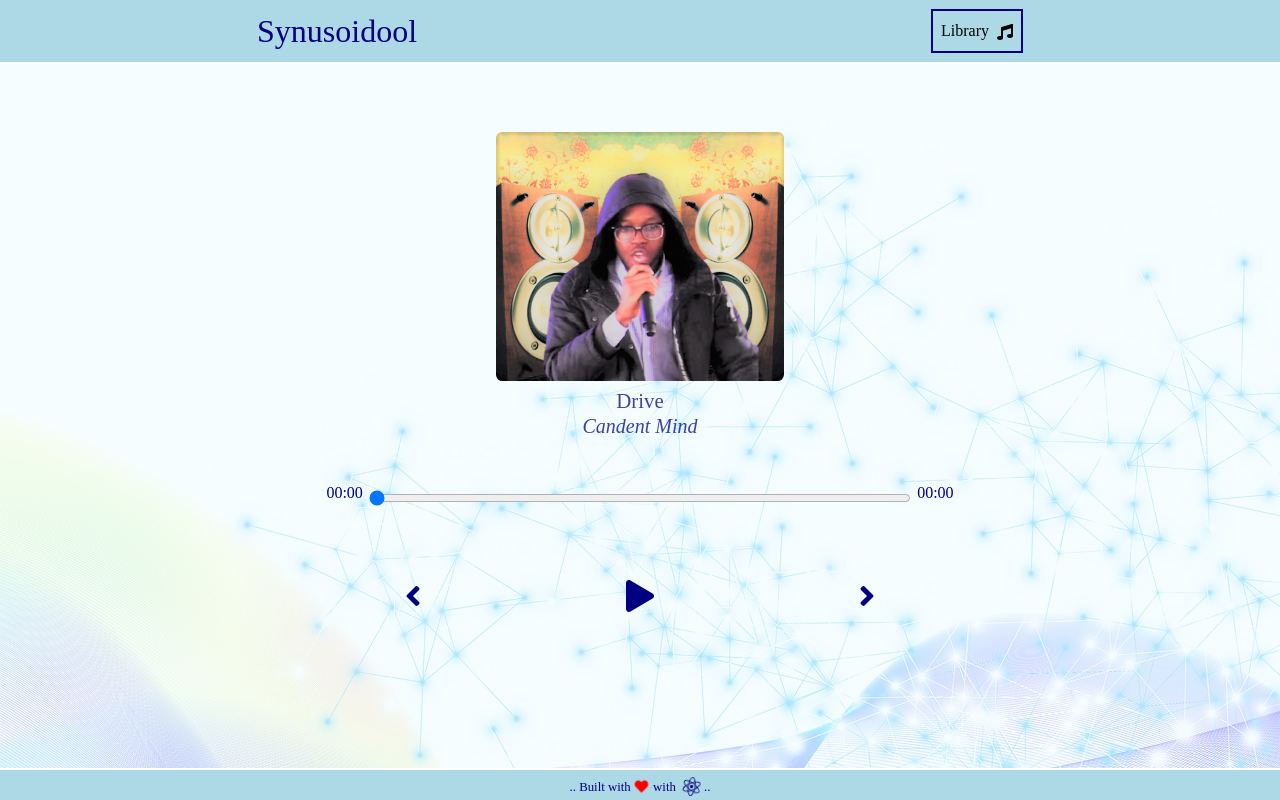
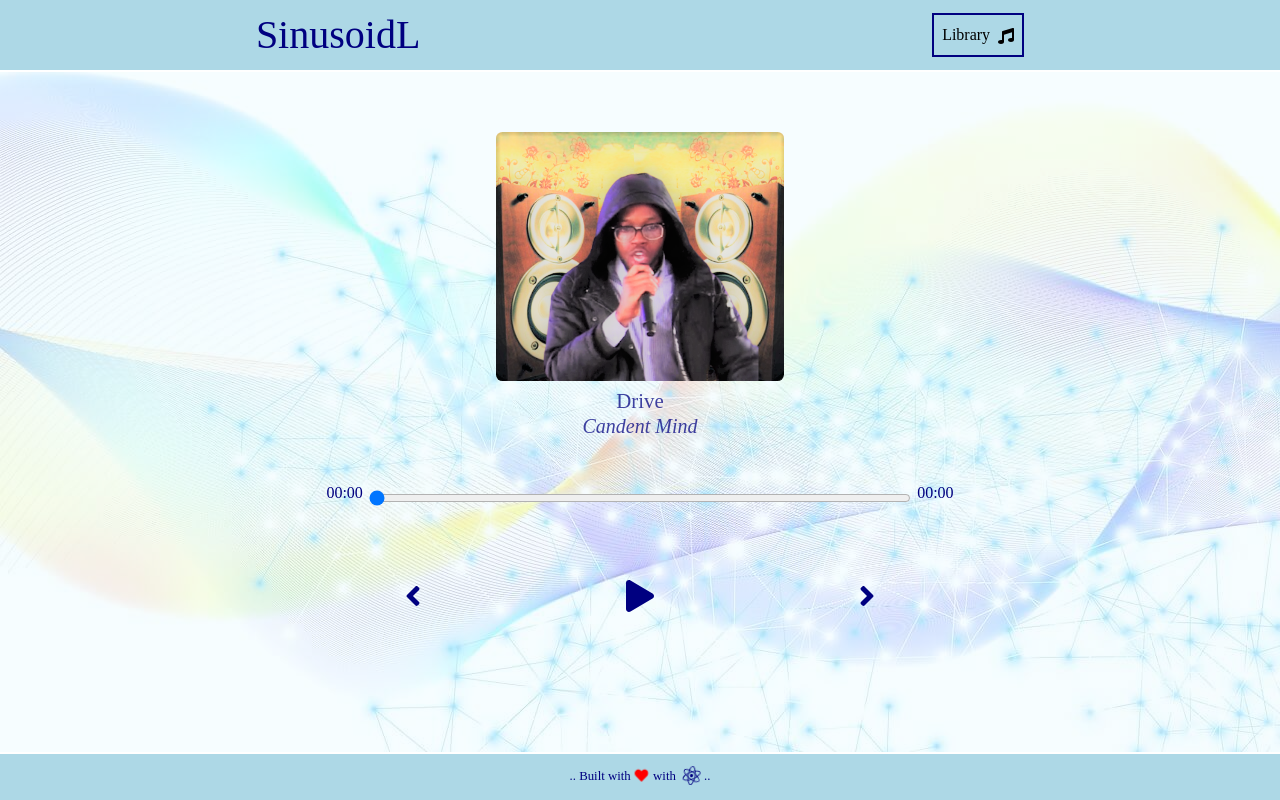
Before and after one commit to candentmind/sinusoidl-media-app, a React (Create React App) app: page / in a window 1280 px wide. Built offline with nearby package versions, Linux system fonts and the light colour scheme.

Commit message:
Revert "Style tweaks and new song addition"
This reverts commit 9ecb8b0dc8e5146c0380566c668b40c19824514c.

```diff
--- a/public/assets/local-data.json
+++ b/public/assets/local-data.json
@@ -58,17 +58,5 @@
     "audio": "/media/songs/the-fire.mp3",
     "color": ["#2983db", "#050318"],
     "active": "false"
-  },
-  {
-    "id": 6,
-    "name": "59 Years After",
-    "cover":{
-      "src": "media/album-covers/candentmind-cover.png",
-      "alt": "candentmind"
-    },
-    "artist": "Candent Mind",
-    "audio": "media/songs/59-years-after.mp3",
-    "color": ["#ab6554", "#28262a"],
-    "active": "false"
   }
 ]
--- a/public/index.html
+++ b/public/index.html
@@ -24,7 +24,7 @@
       work correctly both with client-side routing and a non-root public URL.
       Learn how to configure a non-root public URL by running `npm run build`.
     -->
-    <title>Synusoidool Music Player</title>
+    <title>SinusoidL - Music & Video Player</title>
   </head>
   <body>
     <noscript>You need to enable JavaScript to run this app.</noscript>
--- a/src/App.js
+++ b/src/App.js
@@ -116,7 +116,7 @@ const App = () => {
           />
         )}
       </div>
-      <footer className="footer fixed-bottom">
+      <div className="footer fixed-bottom">
         <h6>
           ..{"  "}Built with{" "}
           <FaHeart
@@ -141,7 +141,7 @@ const App = () => {
           />{" "}
           ..
         </h6>
-      </footer>
+      </div>
     </div>
   );
 };
--- a/src/components/Nav.js
+++ b/src/components/Nav.js
@@ -3,7 +3,7 @@ import { FaMusic } from "react-icons/fa";
 const Nav = ({onToggleLibraryVisibility}) => {
   return (
     <nav className="fixed-top">
-      <h2>Synusoidool</h2>
+      <h1>SinusoidL</h1>
       <button onClick={onToggleLibraryVisibility}>
         Library
         <FaMusic style={{marginLeft: "0.5em"}}/>
--- a/src/styles/_library.scss
+++ b/src/styles/_library.scss
@@ -1,7 +1,7 @@
 .library {
   position: fixed;
   z-index: 1;
-  top: 4rem;
+  top: 4.5rem;
   left: 0;
   width: 20rem;
   height: 100%;
@@ -11,10 +11,6 @@
   transition: all 0.5s ease;
   opacity: 0;
   box-shadow: 2px 2px 50px rgb(204, 204, 204);
-}
-
-.library-songs{
-  height: 200vh;
 }
 
 .library-song {
@@ -34,16 +30,26 @@
   }
 }
 
+// .song-description {
+//   padding-left: 1rem;
+//   h3 {
+//     font-size: 1rem;
+//   }
+//   h4 {
+//     font-size: 0.7rem;
+//   }
+// }
+
 .active-library {
   transform: translateX(0);
   opacity: 1;
 }
 
-// @media screen and (max-width: 768px) {
-//   .library {
-//     width: 100%;
-//   }
-// }
+@media screen and (max-width: 768px) {
+  .library {
+    width: 100%;
+  }
+}
 
 * {
   scrollbar-width: thin;
--- a/src/styles/_nav.scss
+++ b/src/styles/_nav.scss
@@ -1,5 +1,5 @@
 nav {
-  min-height: 4rem;
+  min-height: 4.5rem;
   display: flex;
   justify-content: space-around;
   background-color: lightblue;
--- a/src/styles/app.scss
+++ b/src/styles/app.scss
@@ -6,11 +6,10 @@
 }
 
 body {
-  // background-image: url("../media/bg/bg-particles.jpg");   FILE BASED RELATIVE PATH
-  background-image: url("/media/bg/bg-particles.jpg");
-  // position: fixed;
+  background-image: url("../media/bg/bg-particles.jpg");
+  position: fixed;
   width: 100vw;
-  // height: 100vh;
+  height: 100vh;
 }
 
 body::before {
@@ -37,7 +36,7 @@ h2, h1{
 
 .footer {
   background-color: lightblue;
-  height: 2em;
+  height: 3em;
   border-top: 2px solid white;
   display: flex;
   align-items: center;
@@ -48,6 +47,5 @@ h2, h1{
   h6{
     font-size: 0.8rem;
     margin: 0;
-    margin-top: 0.4em;
   }
 }
```
Also changed, not shown: 2 other files (tests, documents, lock files or other folders).
